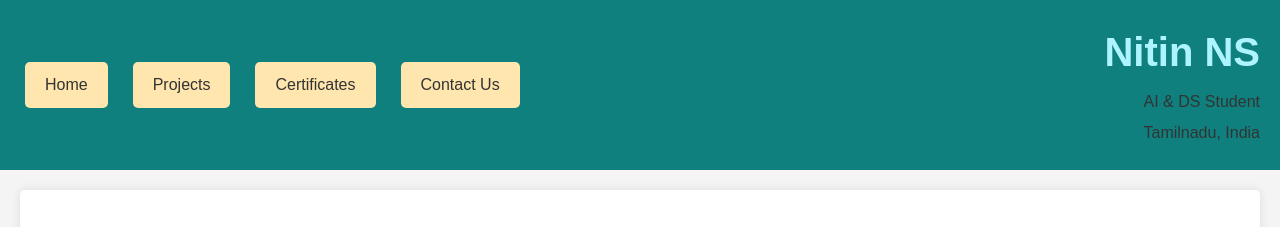
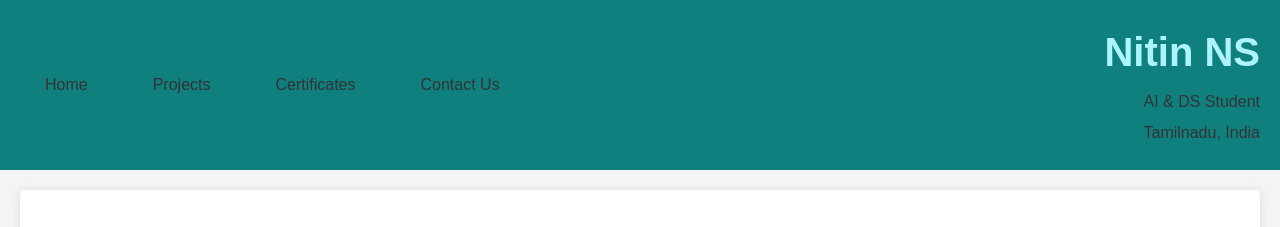
Before and after one commit to Nitin-277/NitinPortfolio, a plain HTML site: page index.html in a window 1280 px wide. Shown: the top 227 px of the page. Drawn offline with Linux system fonts and the light colour scheme.

Commit message:
Update styles.css

```diff
--- a/styles.css
+++ b/styles.css
@@ -25,7 +25,7 @@ header {
     color: #333; /* Text color for nav links */
     text-decoration: none;
     padding: 10px 20px;
-    background-color: #ffe5ae; /* Nav link background color */
+    background-color: #0f807e; /* Nav link background color */
     border-radius: 5px;
     margin: 0 5px;
 }
```
